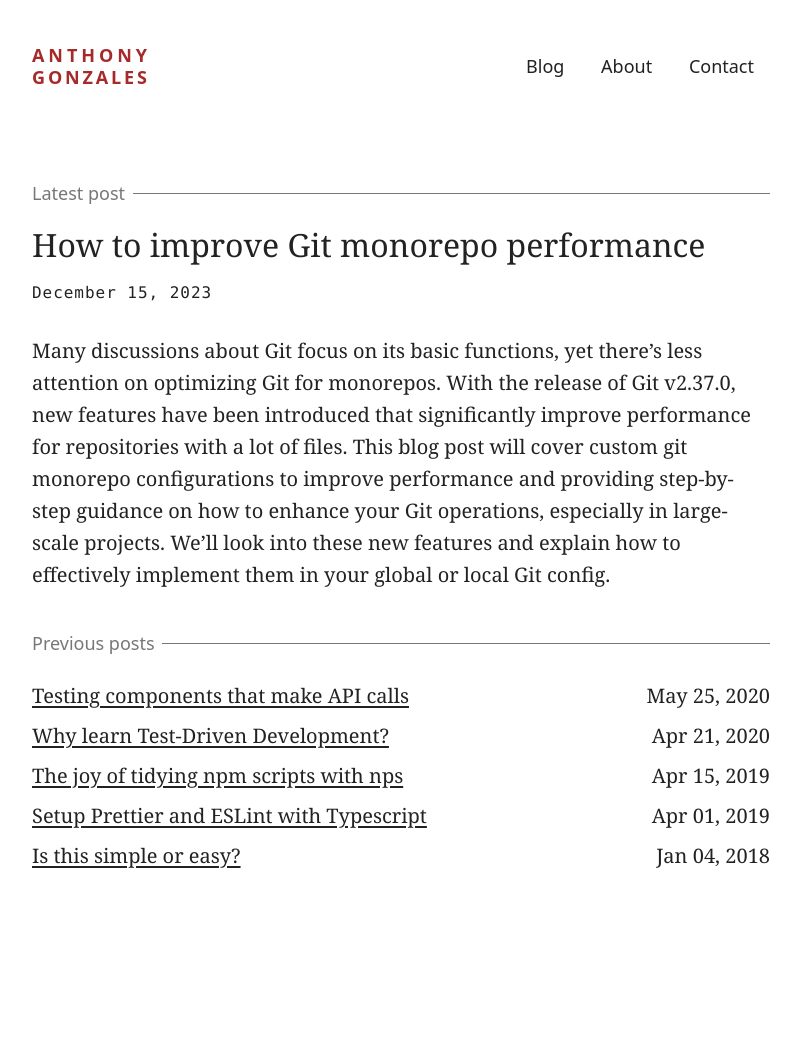
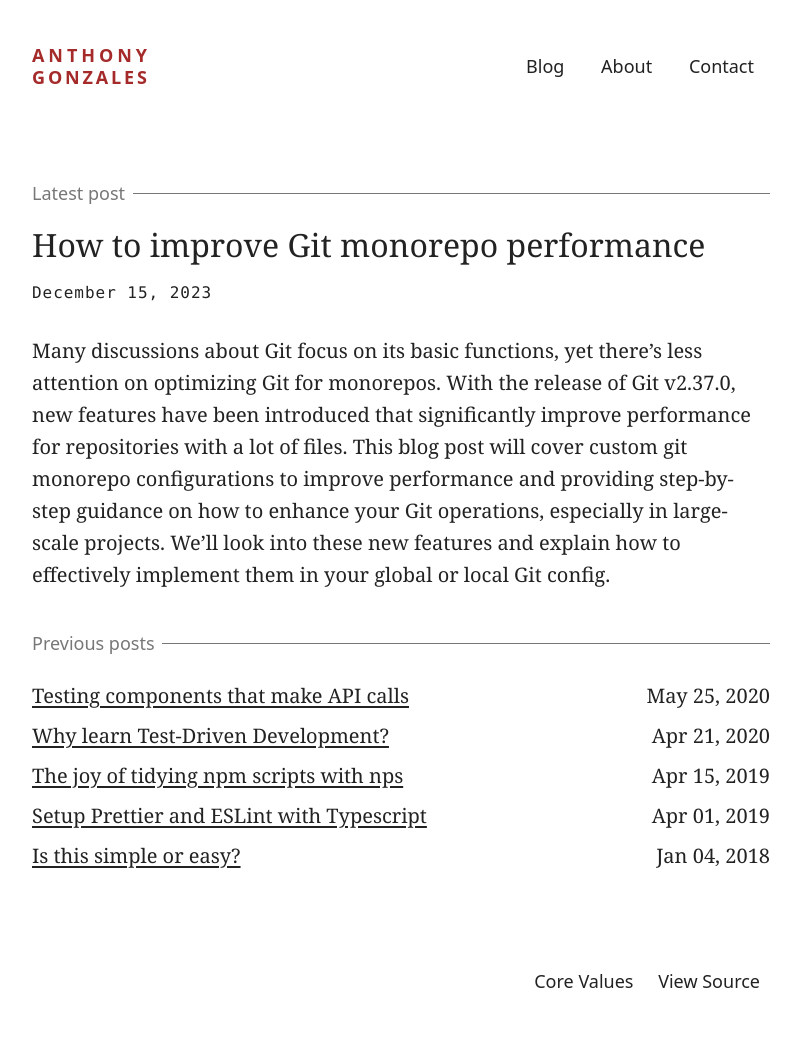
Before and after one commit to antgonzales/antgonzales.github.io, a Jekyll site: the page built from index.html, in a window 1280 px wide. Shown: the whole page, without its empty margins (239-1039 px from the left). Built offline with Jekyll 4.4.1, drawn with Linux system fonts in a browser that asks for light colours; before the commit the page ends 904 px from its top, so only the background shows below that.

Commit message:
Add a footer to the bottom of the site

```diff
--- /dev/null
+++ b/_includes/footer.html
@@ -0,0 +1,15 @@
+<footer class="footer container max-width">
+    <nav class="footer-nav">
+        <ul class="list-naked">
+            <li>
+                <a href="/core-values.html">Core Values</a>
+            </li>
+            <li>
+                <a href="https://github.com/antgonzales/antgonzales.github.io"
+                    target="_blank">
+                    View Source
+                </a>
+            </li>
+        </ul>
+    </nav>
+</footer>
--- a/_layouts/default.html
+++ b/_layouts/default.html
@@ -11,6 +11,8 @@
   {% include header.html %}
 
   {{ content }}
+
+  {% include footer.html %}
 
   {% if jekyll.environment == "production" %}
     <script>
--- /dev/null
+++ b/_sass/_footer.scss
@@ -0,0 +1,19 @@
+.footer {
+  display: flex;
+  justify-content: end;
+  margin-top: 4.5rem;
+  margin-bottom: 4.5rem;
+  font-family: $sans-serif-font-family;
+  font-size: 1.8rem;
+}
+
+.footer-nav li {
+  display: inline;
+  margin-left: 1rem;
+  margin-right: 1rem;
+}
+
+
+.footer-nav a {
+  text-decoration: none;
+}
--- a/css/master.scss
+++ b/css/master.scss
@@ -7,6 +7,7 @@
 @import "typography";
 @import "style";
 @import "header";
+@import "footer";
 @import "home";
 @import "blog";
 @import "post";
```
Also changed, not shown: core-values.md (added, +25 -0 lines), Gemfile.lock.
